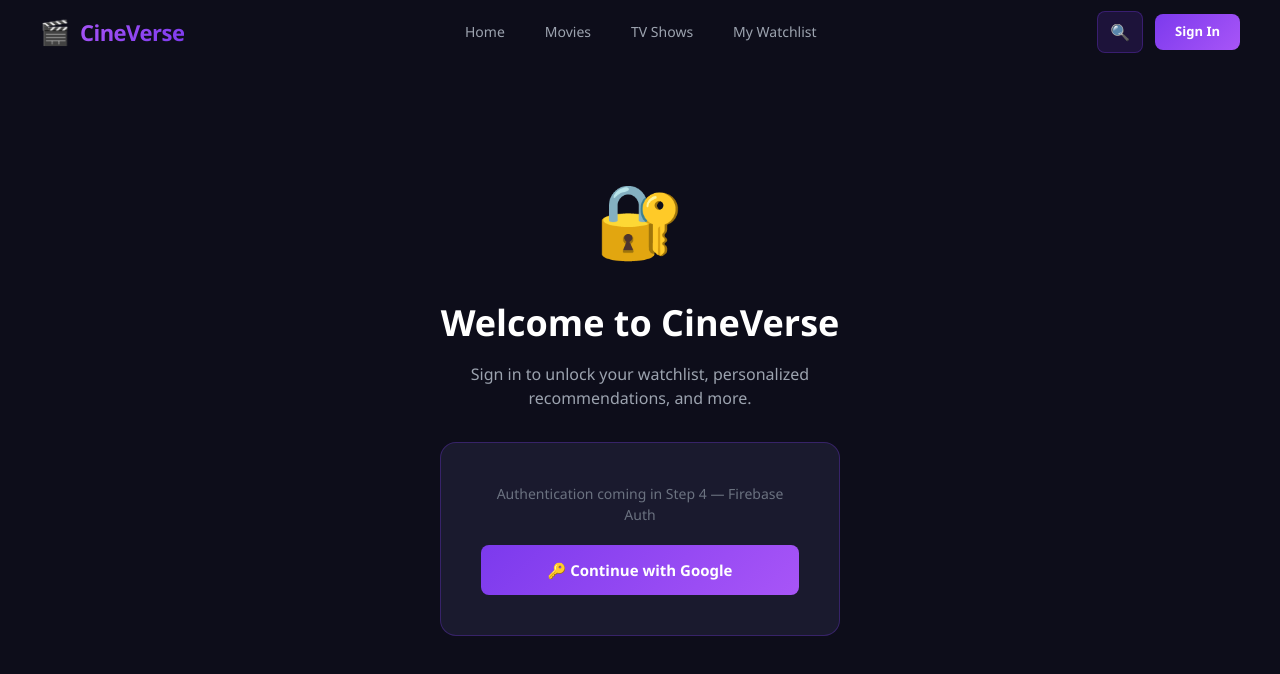
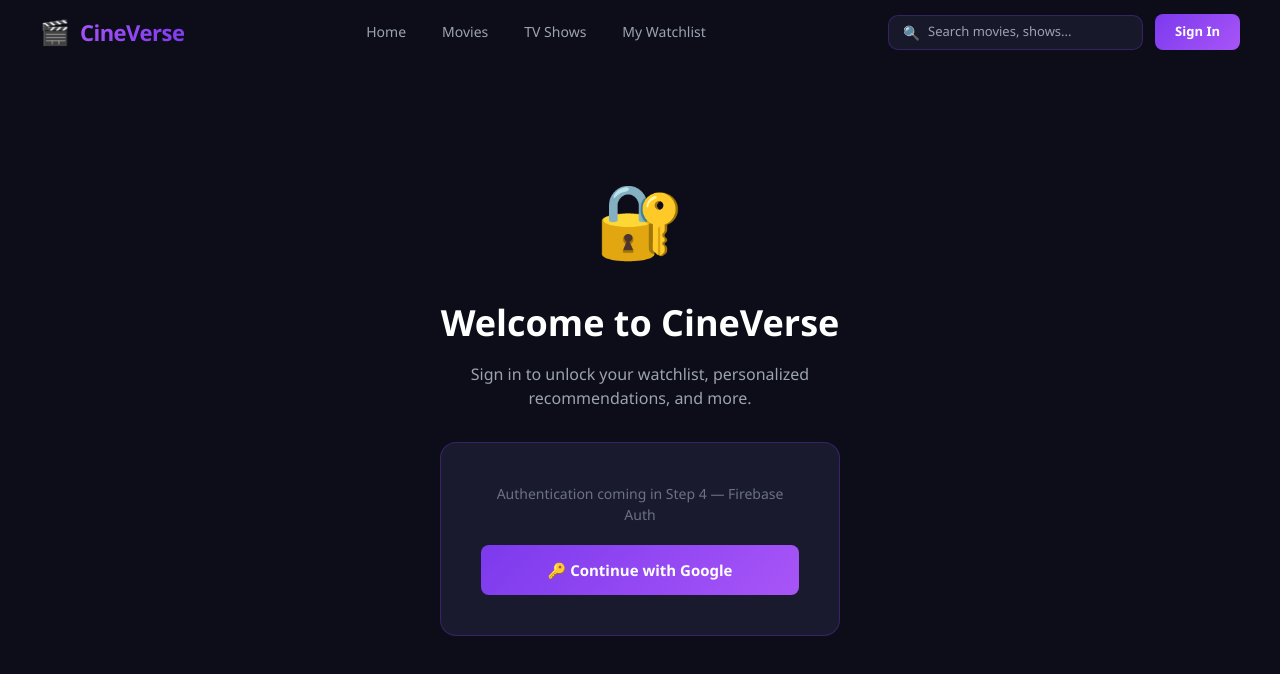
Before and after one commit to C-r-y-p-t-i-c-7-X/Entertainment-Recommendation-System, a Next.js app: page /auth in a window 1280 px wide. Shown: the top 674 px of the page. Built offline with nearby package versions, Linux system fonts and the light colour scheme.

Commit message:
Update Navbar.js

```diff
--- a/components/Navbar.js
+++ b/components/Navbar.js
@@ -1,17 +1,80 @@
 import { useRouter } from 'next/router';
-import { useState, useEffect } from 'react';
+import { useState, useEffect, useRef } from 'react';
+import Image from 'next/image';
 
 export default function Navbar() {
   const router = useRouter();
   const [scrolled, setScrolled] = useState(false);
-  const [menuOpen, setMenuOpen] = useState(false);
+  const [query, setQuery] = useState('');
+  const [suggestions, setSuggestions] = useState([]);
+  const [showDropdown, setShowDropdown] = useState(false);
+  const [searching, setSearching] = useState(false);
+  const searchRef = useRef(null);
+  const debounceRef = useRef(null);
 
-  // Change navbar background on scroll
   useEffect(() => {
     const handleScroll = () => setScrolled(window.scrollY > 50);
     window.addEventListener('scroll', handleScroll);
     return () => window.removeEventListener('scroll', handleScroll);
   }, []);
+
+  // Close dropdown on outside click
+  useEffect(() => {
+    const handleClick = (e) => {
+      if (searchRef.current && !searchRef.current.contains(e.target)) {
+        setShowDropdown(false);
+      }
+    };
+    document.addEventListener('mousedown', handleClick);
+    return () => document.removeEventListener('mousedown', handleClick);
+  }, []);
+
+  // Back to top on route change
+  useEffect(() => {
+    window.scrollTo({ top: 0, behavior: 'smooth' });
+  }, [router.pathname]);
+
+  const handleQueryChange = (e) => {
+    const val = e.target.value;
+    setQuery(val);
+    if (debounceRef.current) clearTimeout(debounceRef.current);
+    if (!val.trim()) {
+      setSuggestions([]);
+      setShowDropdown(false);
+      return;
+    }
+    debounceRef.current = setTimeout(async () => {
+      setSearching(true);
+      try {
+        const res = await fetch(`/api/search?q=${encodeURIComponent(val)}`);
+        const data = await res.json();
+        const filtered = (data.results || [])
+          .filter((i) => i.media_type !== 'person' && (i.poster_path || i.backdrop_path))
+          .slice(0, 6);
+        setSuggestions(filtered);
+        setShowDropdown(true);
+      } catch (err) {
+        console.error(err);
+      } finally {
+        setSearching(false);
+      }
+    }, 350);
+  };
+
+  const handleSuggestionClick = (item) => {
+    const mediaType = item.media_type || (item.title ? 'movie' : 'tv');
+    setShowDropdown(false);
+    setQuery('');
+    router.push(`/${mediaType}/${item.id}`);
+  };
+
+  const handleSearchSubmit = (e) => {
+    e.preventDefault();
+    if (!query.trim()) return;
+    setShowDropdown(false);
+    router.push(`/search?q=${encodeURIComponent(query)}`);
+    setQuery('');
+  };
 
   const navLinks = [
     { label: 'Home', href: '/' },
@@ -22,106 +85,201 @@ export default function Navbar() {
 
   const isActive = (href) => {
     if (href === '/') return router.pathname === '/';
-    return router.asPath.startsWith(href);
+    return router.asPath.startsWith(href.split('?')[0]);
   };
 
   return (
-    <>
-      <nav
-        style={{
+    <nav style={{
       position: 'fixed', top: 0, left: 0, right: 0, zIndex: 500,
       display: 'flex', alignItems: 'center', justifyContent: 'space-between',
       padding: '0 40px', height: '64px',
       backgroundColor: scrolled ? 'rgba(13,13,26,0.98)' : 'transparent',
       backdropFilter: scrolled ? 'blur(12px)' : 'none',
       borderBottom: scrolled ? '1px solid rgba(124,58,237,0.15)' : 'none',
-          transition: 'background-color 0.4s ease, backdrop-filter 0.4s ease, border 0.4s ease',
-        }}
-      >
+      transition: 'all 0.4s ease',
+    }}>
       {/* Logo */}
-        <div
-          onClick={() => router.push('/')}
-          style={{ display: 'flex', alignItems: 'center', gap: '10px', cursor: 'pointer' }}
-        >
+      <div onClick={() => router.push('/')}
+        style={{ display: 'flex', alignItems: 'center', gap: '10px', cursor: 'pointer', flexShrink: 0 }}>
         <span style={{ fontSize: '24px' }}>🎬</span>
         <span style={{
           fontSize: '22px', fontWeight: '900', letterSpacing: '-0.5px',
           background: 'linear-gradient(135deg, #a855f7, #7c3aed)',
           WebkitBackgroundClip: 'text', WebkitTextFillColor: 'transparent',
-          }}>
-            CineVerse
-          </span>
+        }}>CineVerse</span>
       </div>
 
-        {/* Desktop Nav Links */}
-        <div style={{ display: 'flex', alignItems: 'center', gap: '8px' }}>
+      {/* Nav Links */}
+      <div style={{ display: 'flex', alignItems: 'center', gap: '4px' }}>
         {navLinks.map((link) => (
-            <button
-              key={link.href}
-              onClick={() => router.push(link.href)}
+          <button key={link.href} onClick={() => router.push(link.href)}
             style={{
               background: 'none', border: 'none', cursor: 'pointer',
-                padding: '8px 16px', borderRadius: '8px',
-                fontSize: '14px', fontWeight: isActive(link.href) ? '700' : '500',
+              padding: '8px 16px', borderRadius: '8px', fontSize: '14px',
+              fontWeight: isActive(link.href) ? '700' : '500',
               color: isActive(link.href) ? '#ffffff' : '#9ca3af',
-                backgroundColor: isActive(link.href)
-                  ? 'rgba(124,58,237,0.2)' : 'transparent',
-                borderBottom: isActive(link.href)
-                  ? '2px solid #a855f7' : '2px solid transparent',
+              backgroundColor: isActive(link.href) ? 'rgba(124,58,237,0.2)' : 'transparent',
+              borderBottom: isActive(link.href) ? '2px solid #a855f7' : '2px solid transparent',
               transition: 'all 0.2s ease',
             }}
             onMouseEnter={(e) => {
               if (!isActive(link.href)) {
-                  e.target.style.color = '#ffffff';
-                  e.target.style.backgroundColor = 'rgba(124,58,237,0.1)';
+                e.currentTarget.style.color = '#ffffff';
+                e.currentTarget.style.backgroundColor = 'rgba(124,58,237,0.1)';
               }
             }}
             onMouseLeave={(e) => {
               if (!isActive(link.href)) {
-                  e.target.style.color = '#9ca3af';
-                  e.target.style.backgroundColor = 'transparent';
+                e.currentTarget.style.color = '#9ca3af';
+                e.currentTarget.style.backgroundColor = 'transparent';
               }
             }}
-            >
-              {link.label}
-            </button>
+          >{link.label}</button>
         ))}
       </div>
 
-        {/* Right Side */}
+      {/* Search + Sign In */}
       <div style={{ display: 'flex', alignItems: 'center', gap: '12px' }}>
-          {/* Search Button */}
+        {/* Live Search */}
+        <div ref={searchRef} style={{ position: 'relative' }}>
+          <form onSubmit={handleSearchSubmit}
+            style={{ display: 'flex', alignItems: 'center', gap: '8px',
+              backgroundColor: 'rgba(26,26,46,0.9)',
+              border: '1px solid rgba(124,58,237,0.3)',
+              borderRadius: '10px', padding: '6px 14px',
+              transition: 'border-color 0.2s',
+            }}>
+            <span style={{ color: '#a855f7', fontSize: '14px' }}>🔍</span>
+            <input
+              type="text"
+              value={query}
+              onChange={handleQueryChange}
+              onFocus={() => suggestions.length > 0 && setShowDropdown(true)}
+              placeholder="Search movies, shows..."
+              style={{
+                background: 'none', border: 'none', outline: 'none',
+                color: 'white', fontSize: '13px', width: '200px',
+              }}
+            />
+            {searching && (
+              <div style={{
+                width: '14px', height: '14px', borderRadius: '50%',
+                border: '2px solid rgba(168,85,247,0.3)',
+                borderTop: '2px solid #a855f7',
+                animation: 'spin 0.7s linear infinite', flexShrink: 0,
+              }} />
+            )}
+          </form>
+
+          {/* Dropdown */}
+          {showDropdown && suggestions.length > 0 && (
+            <div style={{
+              position: 'absolute', top: 'calc(100% + 8px)', right: 0,
+              width: '380px', backgroundColor: '#12122a',
+              border: '1px solid rgba(124,58,237,0.3)',
+              borderRadius: '12px', overflow: 'hidden',
+              boxShadow: '0 20px 60px rgba(0,0,0,0.8)',
+              zIndex: 600,
+            }}>
+              {suggestions.map((item, i) => {
+                const title = item.title || item.name;
+                const year = (item.release_date || item.first_air_date || '').slice(0, 4);
+                const mediaType = item.media_type || (item.title ? 'movie' : 'tv');
+                const rating = item.vote_average?.toFixed(1);
+                const poster = item.poster_path
+                  ? `https://image.tmdb.org/t/p/w92${item.poster_path}`
+                  : null;
+
+                return (
+                  <div key={item.id}
+                    onClick={() => handleSuggestionClick(item)}
+                    style={{
+                      display: 'flex', alignItems: 'center', gap: '12px',
+                      padding: '10px 14px', cursor: 'pointer',
+                      borderBottom: i < suggestions.length - 1
+                        ? '1px solid rgba(124,58,237,0.1)' : 'none',
+                      transition: 'background 0.15s',
+                    }}
+                    onMouseEnter={(e) => e.currentTarget.style.backgroundColor = 'rgba(124,58,237,0.15)'}
+                    onMouseLeave={(e) => e.currentTarget.style.backgroundColor = 'transparent'}
+                  >
+                    {/* Poster */}
+                    <div style={{
+                      width: '42px', height: '60px', borderRadius: '6px',
+                      overflow: 'hidden', flexShrink: 0,
+                      backgroundColor: '#1a1a2e', position: 'relative',
+                    }}>
+                      {poster ? (
+                        <Image src={poster} alt={title} fill style={{ objectFit: 'cover' }} />
+                      ) : (
+                        <div style={{ display: 'flex', alignItems: 'center',
+                          justifyContent: 'center', height: '100%', fontSize: '20px' }}>🎬</div>
+                      )}
+                    </div>
+
+                    {/* Info */}
+                    <div style={{ flex: 1, minWidth: 0 }}>
+                      <p style={{ color: 'white', fontWeight: '600', fontSize: '13px',
+                        whiteSpace: 'nowrap', overflow: 'hidden', textOverflow: 'ellipsis' }}>
+                        {title}
+                      </p>
+                      <div style={{ display: 'flex', alignItems: 'center', gap: '8px', marginTop: '4px' }}>
+                        <span style={{
+                          background: 'linear-gradient(135deg,#7c3aed,#a855f7)',
+                          padding: '1px 8px', borderRadius: '20px', fontSize: '10px', fontWeight: '700',
+                        }}>{mediaType === 'tv' ? 'TV' : 'Movie'}</span>
+                        {year && <span style={{ color: '#9ca3af', fontSize: '11px' }}>{year}</span>}
+                        {rating && <span style={{ color: '#facc15', fontSize: '11px' }}>⭐ {rating}</span>}
+                      </div>
+                    </div>
+
+                    {/* Watchlist Button */}
                     <button
-            onClick={() => router.push('/search')}
+                      onClick={(e) => { e.stopPropagation(); }}
                       style={{
-              background: 'rgba(124,58,237,0.15)',
+                        background: 'rgba(124,58,237,0.2)',
                         border: '1px solid rgba(124,58,237,0.3)',
-              color: '#a855f7', borderRadius: '8px',
-              padding: '8px 12px', cursor: 'pointer',
-              fontSize: '16px', transition: 'all 0.2s ease',
+                        color: '#a855f7', borderRadius: '6px',
+                        padding: '4px 8px', fontSize: '11px',
+                        cursor: 'pointer', flexShrink: 0,
+                        transition: 'all 0.2s',
                       }}
-            onMouseEnter={(e) => e.target.style.backgroundColor = 'rgba(124,58,237,0.3)'}
-            onMouseLeave={(e) => e.target.style.backgroundColor = 'rgba(124,58,237,0.15)'}
+                      onMouseEnter={(e) => e.currentTarget.style.backgroundColor = 'rgba(124,58,237,0.4)'}
+                      onMouseLeave={(e) => e.currentTarget.style.backgroundColor = 'rgba(124,58,237,0.2)'}
+                    >+ List</button>
+                  </div>
+                );
+              })}
+
+              {/* View All */}
+              <div
+                onClick={handleSearchSubmit}
+                style={{
+                  padding: '10px 14px', textAlign: 'center',
+                  color: '#a855f7', fontSize: '13px', fontWeight: '600',
+                  cursor: 'pointer', backgroundColor: 'rgba(124,58,237,0.08)',
+                  transition: 'background 0.15s',
+                }}
+                onMouseEnter={(e) => e.currentTarget.style.backgroundColor = 'rgba(124,58,237,0.18)'}
+                onMouseLeave={(e) => e.currentTarget.style.backgroundColor = 'rgba(124,58,237,0.08)'}
               >
-            🔍
-          </button>
+                View all results for "{query}" →
+              </div>
+            </div>
+          )}
+        </div>
 
-          {/* Sign In Button */}
+        {/* Sign In */}
         <button
           onClick={() => router.push('/auth')}
           className="btn-primary"
-            style={{ padding: '8px 20px', fontSize: '13px', fontWeight: '700' }}
+          style={{ padding: '8px 20px', fontSize: '13px', fontWeight: '700', flexShrink: 0 }}
         >
           Sign In
         </button>
       </div>
+
+      <style>{`@keyframes spin { to { transform: rotate(360deg); } }`}</style>
     </nav>
-
-      <style>{`
-        @media (max-width: 768px) {
-          nav { padding: 0 16px !important; }
-        }
-      `}</style>
-    </>
   );
 }
```
Lines whose indentation alone changed are shown as unchanged.
